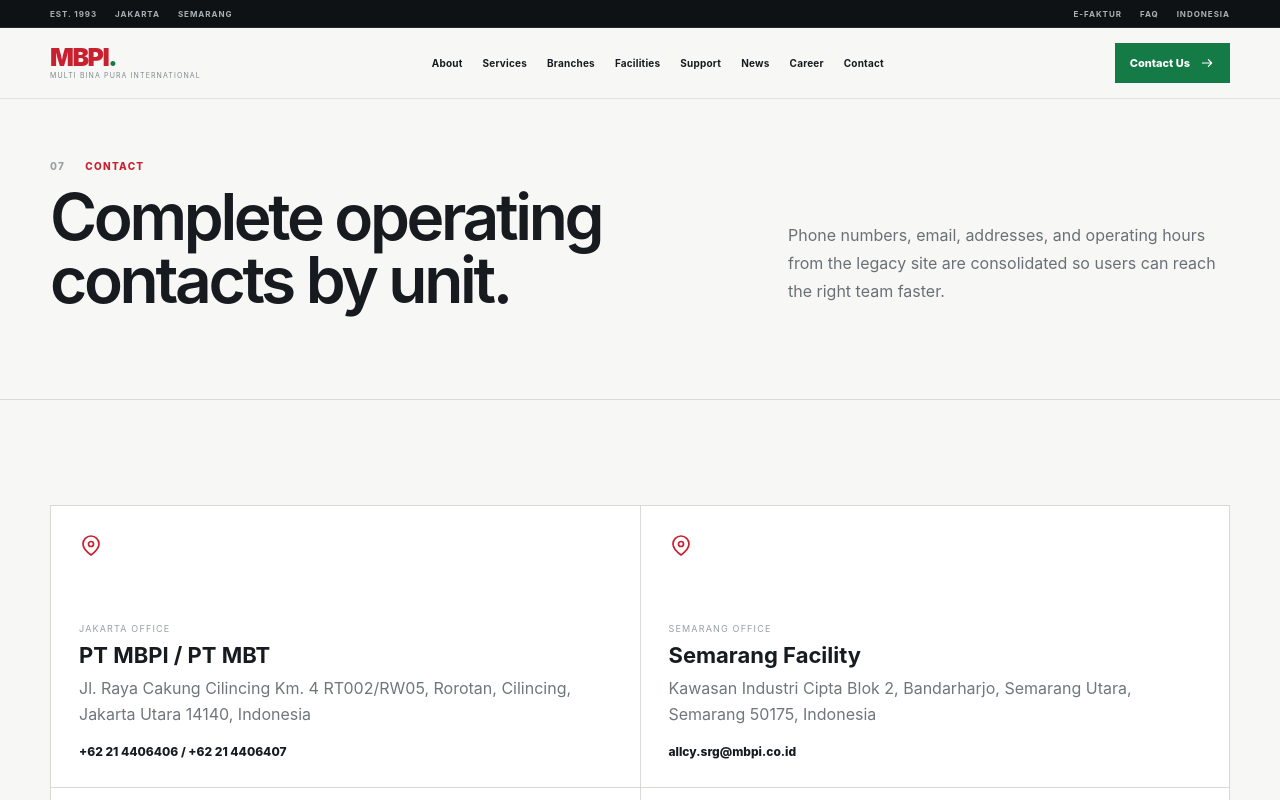
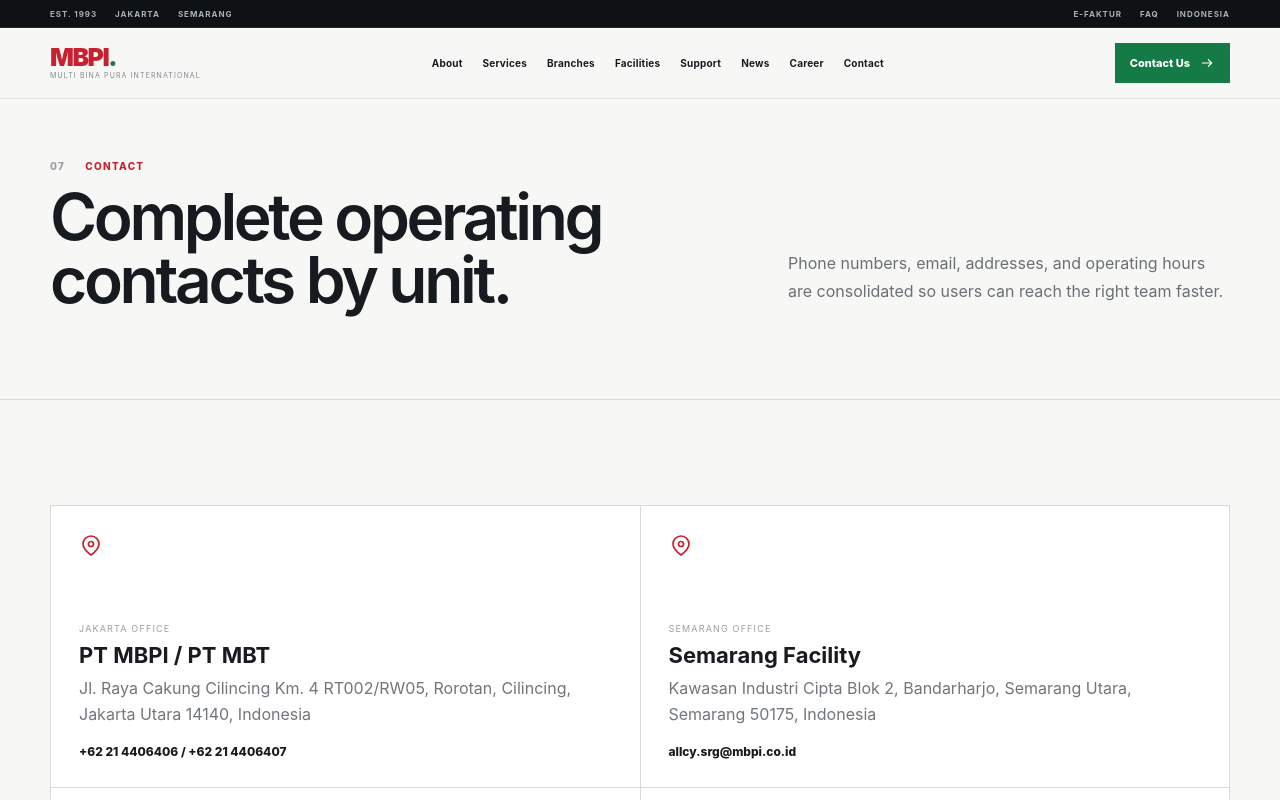
Before and after one commit to nabillazachra/mbpi-revamp, a Next.js app: page /contact in a window 1280 px wide. Shown: the top 800 px of the page. Built offline with nearby package versions, Linux system fonts and the light colour scheme.

Commit message:
content: remove internal migration wording from contact

```diff
--- a/components/ContactPage.js
+++ b/components/ContactPage.js
@@ -17,7 +17,7 @@
   ];
   const units=[['GATE OPERATION',site.offices.jakarta.gatePhones],['DEPOT',site.offices.jakarta.depotPhones],['WAREHOUSE',site.offices.jakarta.warehousePhones],['TRUCKING',site.offices.jakarta.truckingPhones],['OFFICE',site.offices.jakarta.phones]];
   return <SiteShell lang={lang}>
-    <PageHero index="07" kicker={id ? 'KONTAK' : 'CONTACT'} title={id ? 'Kontak operasional lengkap per unit.' : 'Complete operating contacts by unit.'} intro={id ? 'Nomor telepon, email, alamat, dan jam operasional dari website existing dikonsolidasikan agar pengguna lebih cepat mencapai unit yang tepat.' : 'Phone numbers, email, addresses, and operating hours from the legacy site are consolidated so users can reach the right team faster.'}/>
+    <PageHero index="07" kicker={id ? 'KONTAK' : 'CONTACT'} title={id ? 'Kontak operasional lengkap per unit.' : 'Complete operating contacts by unit.'} intro={id ? 'Nomor telepon, email, alamat, dan jam operasional dikonsolidasikan agar pengguna lebih cepat mencapai unit yang tepat.' : 'Phone numbers, email, addresses, and operating hours are consolidated so users can reach the right team faster.'}/>
     <section className="section"><div className="container contactCards">
       <article><Icon name="location"/><small>JAKARTA OFFICE</small><h3>PT MBPI / PT MBT</h3><p>{site.offices.jakarta.address}</p><a href={`tel:${site.offices.jakarta.phones[0].replace(/\s/g,'')}`}>{site.offices.jakarta.phones.join(' / ')}</a></article>
       <article><Icon name="location"/><small>SEMARANG OFFICE</small><h3>Semarang Facility</h3><p>{site.offices.semarang.address}</p><a href={`mailto:${site.offices.semarang.email}`}>{site.offices.semarang.email}</a></article>
```
